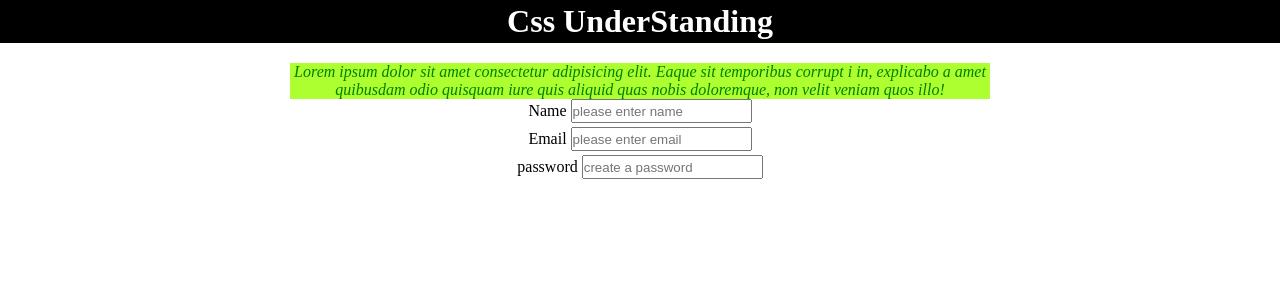
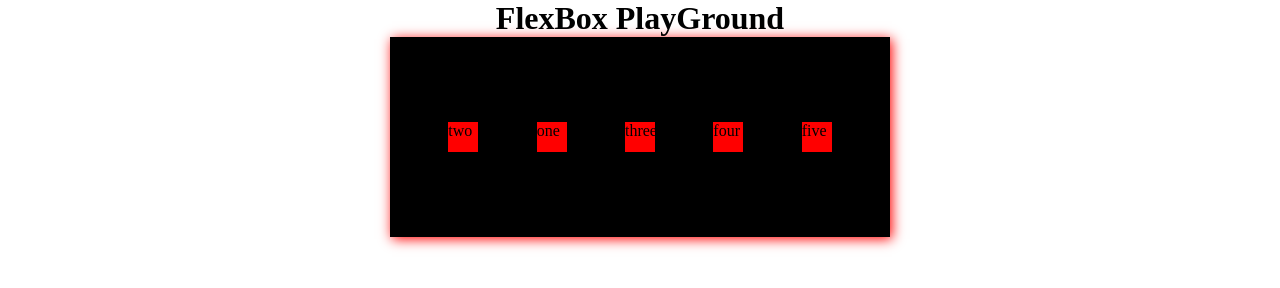
Before and after one commit to MOHSINALISHAKIR/Frontend-Basic, a plain HTML site: page Css/index.html in a window 1280 px wide. Drawn offline with Linux system fonts and the light colour scheme.

Commit message:
flex box

```diff
--- a/Css/index.html
+++ b/Css/index.html
@@ -7,7 +7,7 @@
     <title>Document</title>
   </head>
   <body>
-    <h1>Css UnderStanding</h1>
+    <!-- <h1>Css UnderStanding</h1>
     <p>
       Lorem ipsum dolor sit amet consectetur adipisicing elit. Eaque sit
       temporibus corrupt i in, explicabo a amet quibusdam odio quisquam iure
@@ -26,6 +26,14 @@
             <label for="password">password</label>
             <input type="number"  id="password" placeholder="create a password">
         </div>
-    </form>
+    </form> -->
+    <h1>FlexBox PlayGround</h1>
+    <div class="container">
+        <div class="items">two</div>
+        <div class="items">one</div>
+        <div class="items">three</div>
+        <div class="items">four</div>
+        <div class="items">five</div>
+    </div>
   </body>
 </html>
--- a/Css/style.css
+++ b/Css/style.css
@@ -2,7 +2,7 @@
     margin: 0;
     padding: 0;
 }
-h1{
+/* h1{
     text-align: center;
      color: white;
      background-color: #000000;
@@ -29,4 +29,31 @@ input{
     width: full;
     outline: none;
     height: 20px;
+} */
+ h1{
+    text-align: center;
+
+ }
+
+.container{
+    width: 500px;
+    height: 200px;
+    background-color: black;
+    color:white;
+    display: flex;
+    align-items: center;
+    justify-content: space-evenly;
+    margin:0 auto;
+    box-shadow: 2px 2px 12px red;
+
 }
+.container:hover{
+
+    transform: scale(0.8);
+}
+.items{
+    width: 30px;
+    height: 30px;
+    background-color: red;
+    color:black
+}
```
